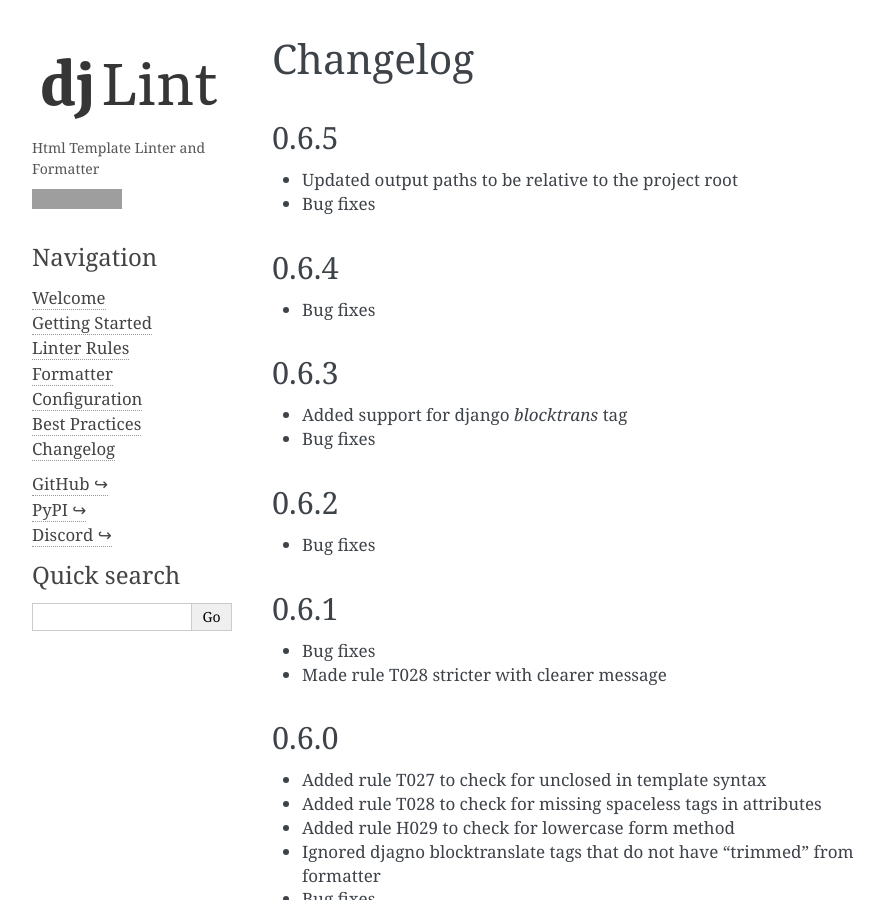
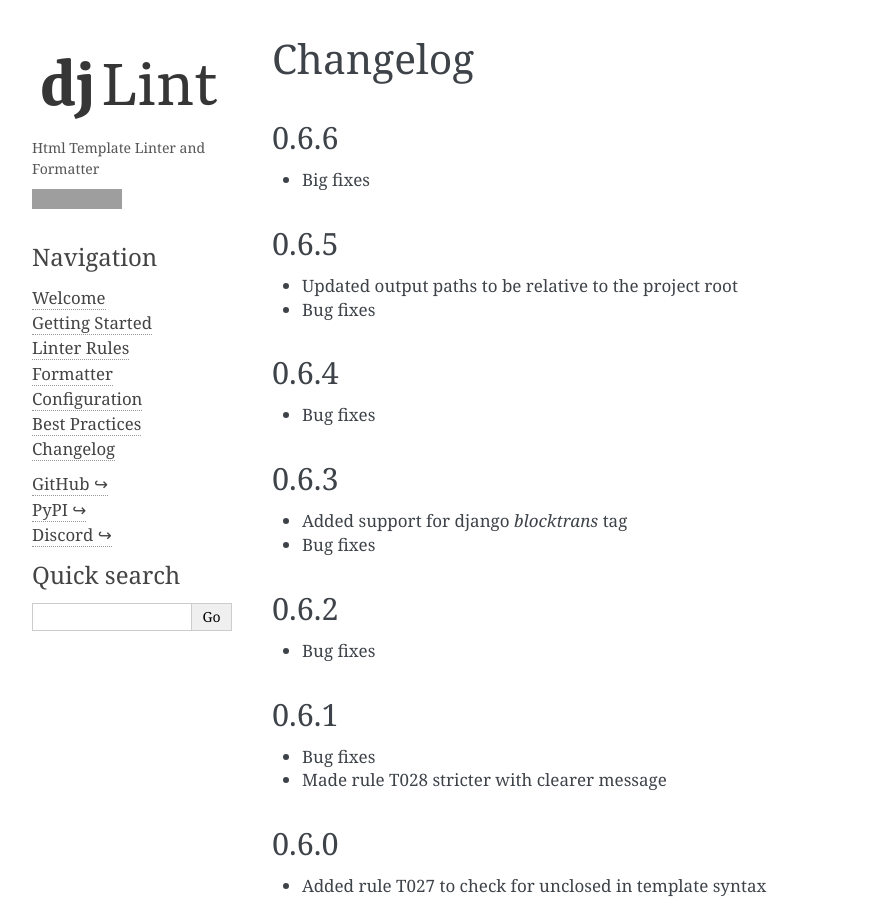
Before and after one commit to djlint/djLint, a Sphinx documentation site: the page built from docs/djlint/changelog.rst, in a window 1280 px wide and 900 px high. Shown: the whole window, without its empty margins (148-1031 px from the left). Built offline with Sphinx 7.4.7, drawn with Linux system fonts in a browser that asks for light colours; grey boxes are pictures that could not be loaded.

Commit message:
updated version. closes #151

```diff
--- a/docs/conf.py
+++ b/docs/conf.py
@@ -12,7 +12,7 @@
 project = "djlint"
 copyright = "2021, Riverside Healthcare"
 author = "Christopher Pickering"
-release = "0.6.5"
+release = "0.6.6"
 version = release
 
 # -- General configuration ---------------------------------------------------
--- a/docs/djlint/changelog.rst
+++ b/docs/djlint/changelog.rst
@@ -1,5 +1,9 @@
 Changelog
 =========
+
+0.6.6
+-----
+- Big fixes
 
 0.6.5
 -----
--- a/pyproject.toml
+++ b/pyproject.toml
@@ -7,7 +7,7 @@
 
 [tool.poetry]
 name="djlint"
-version="0.6.5"
+version="0.6.6"
 description="HTML Template Linter and Formatter"
 license="GPL-3.0-or-later"
 authors=["Christopher Pickering <cpickering@rhc.net>"]
```
